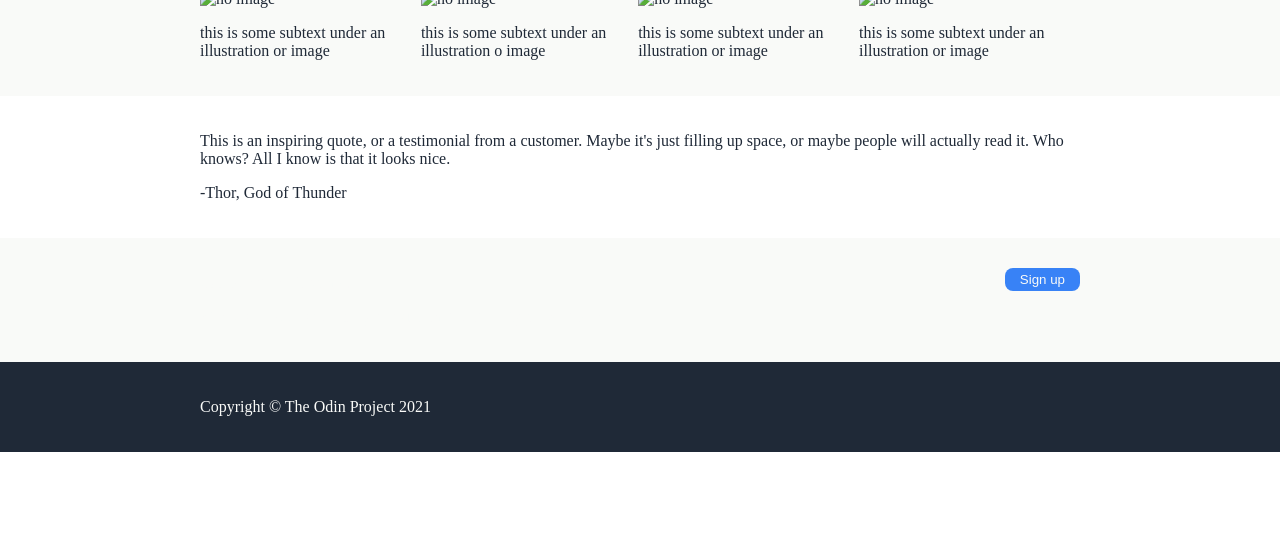
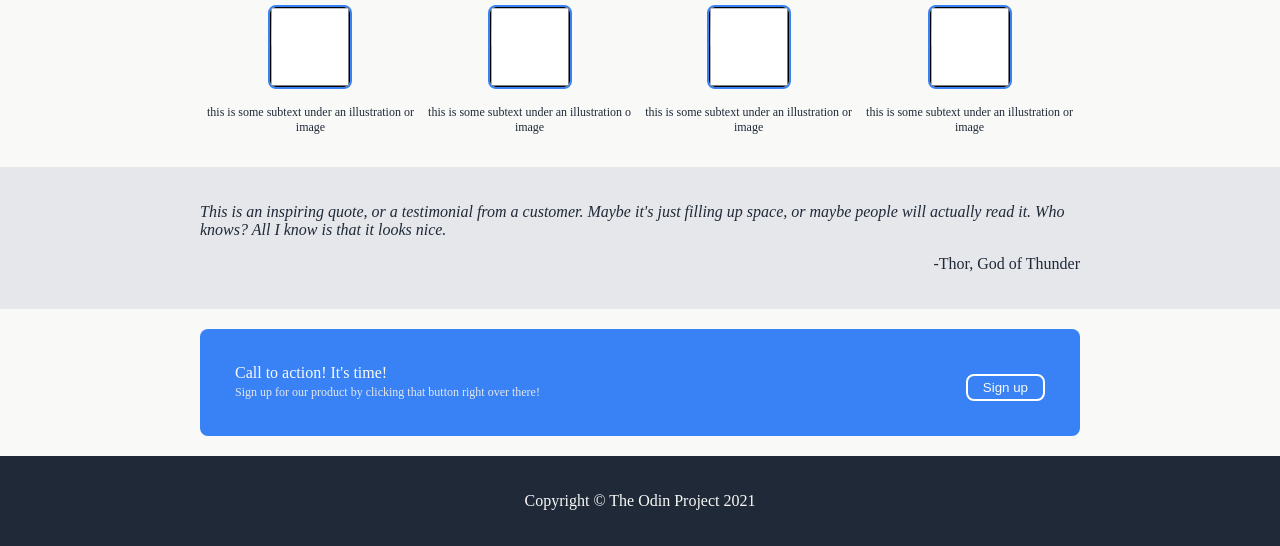
Before and after one commit to nico1basti/Odin-Landing-Page, a plain HTML site: page index.html in a window 1280 px wide. Shown: the part 421-967 px from the top of the page. Before the commit the page ends 873 px from the top, so only its background shows below. Drawn offline with Linux system fonts and the light colour scheme; a web font is replaced by a local one.

Commit message:
finished

```diff
--- a/index.html
+++ b/index.html
@@ -35,34 +35,34 @@
         <div class="infobox flexed">
 
             <div class="infoim">
-                <img src="" alt="no image" class="imtry">
+                <img src="images/blank.svg" alt="no image" class="imtry">
                 <p>this is some subtext under an illustration or image</p>
             </div>
             <div class="infoim">
-                <img src="" alt="no image"  class="imtry">
+                <img src="images/blank.svg" alt="no image"  class="imtry">
                 <p>this is some subtext under an illustration o image</p>
             </div>
             <div class="infoim">
-                <img src="" alt="no image"  class="imtry">
+                <img src="images/blank.svg" alt="no image"  class="imtry">
                 <p>this is some subtext under an illustration or image</p>
             </div>
             <div class="infoim">
-                <img src="" alt=" no image"  class="imtry">
+                <img src="images/blank.svg" alt=" no image"  class="imtry">
                 <p>this is some subtext under an illustration or image</p>
             </div>
         </div>
 
     </div>
     <div class="quote">
-        <p>This is an inspiring quote, or a testimonial from a customer. Maybe it's just filling up space, or maybe people will actually read it. Who knows? All I know is that it looks nice.</p>
-        <p>-Thor, God of Thunder</p>
+        <p class="inspiring-quote">This is an inspiring quote, or a testimonial from a customer. Maybe it's just filling up space, or maybe people will actually read it. Who knows? All I know is that it looks nice.</p>
+        <p class="quote-autor">-Thor, God of Thunder</p>
     </div>
 
     <div class="sign-in">
-        <div class="flexed">
-            <div>
+        <div class="flexed sign-in-call">
+            <div class="sign-in-call-text">
                 <p>Call to action! It's time!</p>
-                <p>Sign up for our product by clicking that button right over there!</p>
+                <p2>Sign up for our product by clicking that button right over there!</p2>
             </div>
             <div>
                 <button>Sign up</button>
--- a/style2.css
+++ b/style2.css
@@ -2,12 +2,14 @@ body{
     margin: 0;
     font-family:"Radio Canada Big";
     color: #f9faf8;
+
 }
 
 body > *{
     padding: 20px;
     padding-right: 200px;
     padding-left: 200px;
+
 }
 
 header, .hero, footer {
@@ -65,4 +67,49 @@ button {
     text-align: center;
     margin-bottom: 20px;
     margin-top: 0;
+    font-size: 36px;
+    font-weight: 900;
 }
+.infoim, .infoim * {
+    text-align: center;
+    font-size: 12px;
+}
+.imtry {
+    border: 2px solid #3882f6;
+    height: 80px;
+    border-radius: 8px;
+}
+
+.quote{
+    background-color:#e5e7eb ;
+}
+.inspiring-quote{
+    font-size: 16px;
+    font-style: italic;
+
+}
+.quote-autor{
+    text-align: right;
+}
+
+
+
+.sign-in-call{
+    background-color:#3882f6;
+    padding: 35px;
+    border-radius: 8px;
+}
+.sign-in-call-text> *{
+   margin: 0;
+}
+.sign-in-call p2 {
+    font-size: 12px;
+    color: #E5E7EB;
+}
+.sign-in button{
+    border: 2px solid white;
+}
+
+footer{
+    text-align: center;
+}
```
Also changed, not shown: images/blank.svg (added).
